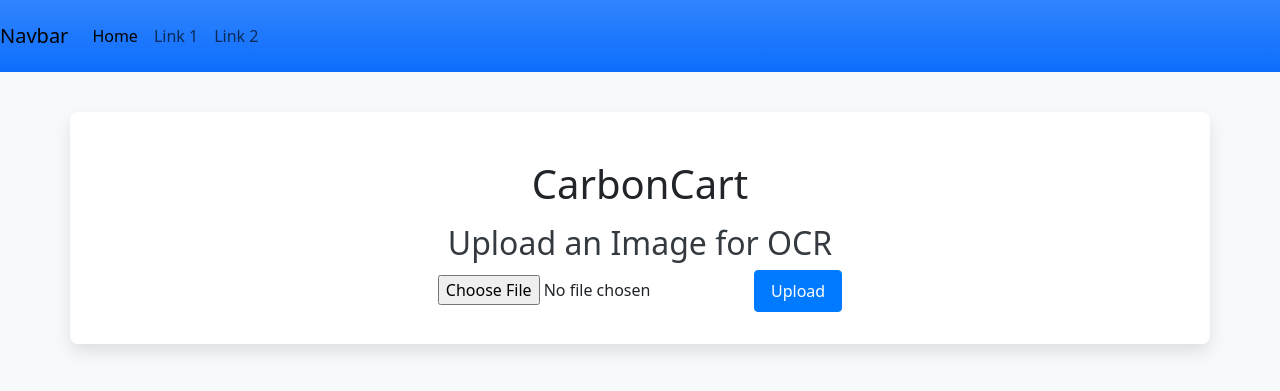
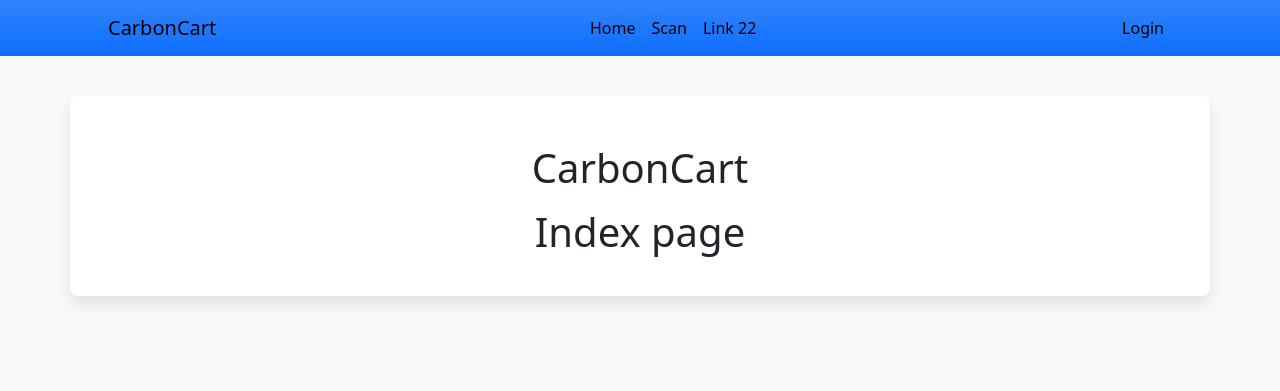
Before and after one commit to Annarhysa/CarbonCart, a Flask app: page / in a window 1280 px wide. Shown: the top 391 px of the page. Run offline with Flask 3, Linux system fonts and the light colour scheme; parts of the project's set-up code (start-up, migrations or seed data) failed here and were passed over.

Commit message:
feat: login/logout in navbar

```diff
--- a/app.py
+++ b/app.py
@@ -92,10 +92,16 @@ def index():
     return render_template('index.html')
 
 
-@app.route('/info')
-def info():
+@app.route('/scan')
+def scan():
     user = session.get('user')
-    return render_template('info.html', user=user)
+    return render_template('scan.html', user=user)
+
+
+@app.route('/user')
+def user():
+    user = session.get('user')
+    return render_template('user.html', user=user)
 
 
 @app.route('/login', methods=['GET', 'POST'])
@@ -106,7 +112,7 @@ def login():
         try:
             auth_response = supabase.auth.sign_in_with_password({"email": email, "password": password})
             session['user'] = auth_response.user
-            return redirect(url_for('index'))
+            return redirect(url_for('user'))
         except Exception as e:
             return str(e)
     return render_template('login.html')
@@ -116,7 +122,7 @@ def login():
 def logout():
     supabase.auth.sign_out()
     session.pop('user', None)
-    return redirect(url_for('index'))
+    return redirect(url_for('user'))
 
 
 @app.route('/upload', methods=['POST'])
--- a/templates/base.html
+++ b/templates/base.html
@@ -8,24 +8,7 @@
     <link rel="stylesheet" href="{{ url_for('static', filename='style.css') }}">
 </head>
 <body>
-<div>
-    <nav class="navbar navbar-expand-lg sticky-top bg-primary bg-gradient">
-        <div class="navbar">
-            <a class="navbar-brand" href="#">Navbar</a>
-            <button class="navbar-toggler" type="button" data-bs-toggle="collapse" data-bs-target="#navbarNavAltMarkup"
-                    aria-controls="navbarNavAltMarkup" aria-expanded="false" aria-label="Toggle navigation">
-                <span class="navbar-toggler-icon"></span>
-            </button>
-            <div class="collapse navbar-collapse" id="navbarNavAltMarkup">
-                <div class="navbar-nav">
-                    <a class="nav-link active" aria-current="page" href="#">Home</a>
-                    <a class="nav-link" href="#">Link 1</a>
-                    <a class="nav-link" href="#">Link 2</a>
-                </div>
-            </div>
-        </div>
-    </nav>
-</div>
+{% include 'navbar.html' %}
 
 <div class="container">
     <h1 class="title text-center my-3">CarbonCart</h1>
@@ -34,7 +17,6 @@
             {% block content %} {% endblock %}
         </div>
     </div>
-
 </div>
 
 <script src="https://cdn.jsdelivr.net/npm/bootstrap@5.3.3/dist/js/bootstrap.bundle.min.js"
--- a/templates/index.html
+++ b/templates/index.html
@@ -1,8 +1,4 @@
-{% extends "base.html" %}
+{% extends 'base.html' %}
 {% block content %}
-    <h2>Upload an Image for OCR</h2>
-    <form action="{{ url_for('upload_image') }}" method="post" enctype="multipart/form-data">
-        <input type="file" name="file" accept="image/*">
-        <button type="submit" class="btn btn-primary">Upload</button>
-    </form>
+	<h1 class="text-center">Index page</h1>
 {% endblock %}
--- a/templates/login.html
+++ b/templates/login.html
@@ -10,5 +10,5 @@
         <br>
         <input type="submit" value="Login">
     </form>
-    <a href="{{ url_for('info') }}">Back to Info</a>
+    <a href="{{ url_for('user') }}">Back to User</a>
 {% endblock %}
--- /dev/null
+++ b/templates/navbar.html
@@ -0,0 +1,28 @@
+<div>
+    <nav class="navbar navbar-expand-lg sticky-top bg-primary bg-gradient px-5">
+        <div class="container-fluid">
+            <!-- App Name on the Left -->
+            <a class="navbar-brand ps-5" href="{{ url_for('index') }}">CarbonCart</a>
+            <button class="navbar-toggler" type="button" data-bs-toggle="collapse" data-bs-target="#navbarNavAltMarkup"
+                    aria-controls="navbarNavAltMarkup" aria-expanded="false" aria-label="Toggle navigation">
+                <span class="navbar-toggler-icon"></span>
+            </button>
+            <div class="collapse navbar-collapse justify-content-center" id="navbarNavAltMarkup">
+                <!-- Nav Links in the Center -->
+                <div class="navbar-nav mx-auto justify-content-start">
+                    <a class="nav-link active" aria-current="page" href="{{ url_for('index') }}">Home</a>
+                    <a class="nav-link active" aria-current="page" href="{{ url_for('scan') }}">Scan</a>
+                    <a class="nav-link active" href="#">Link 22</a>
+                </div>
+                <!-- Login/Logout Link on the Right -->
+                <div class="navbar-nav pe-5">
+                    {% if user %}
+                        <a class="nav-link active" href="{{ url_for('logout') }}">Logout</a>
+                    {% else %}
+                        <a class="nav-link active" href="{{ url_for('login') }}">Login</a>
+                    {% endif %}
+                </div>
+            </div>
+        </div>
+    </nav>
+</div>
--- a/templates/result.html
+++ b/templates/result.html
@@ -20,6 +20,6 @@
             </tbody>
         </table>
     </div>
-    <a href="{{ url_for('index') }}" class="btn btn-secondary mt-3">Upload another image</a>
+    <a href="{{ url_for('scan') }}" class="btn btn-secondary mt-3">Upload another image</a>
 </div>
 {% endblock %}
```
Also changed, not shown: templates/scan.html (added, +8 -0 lines), templates/user.html (renamed from templates/info.html).
